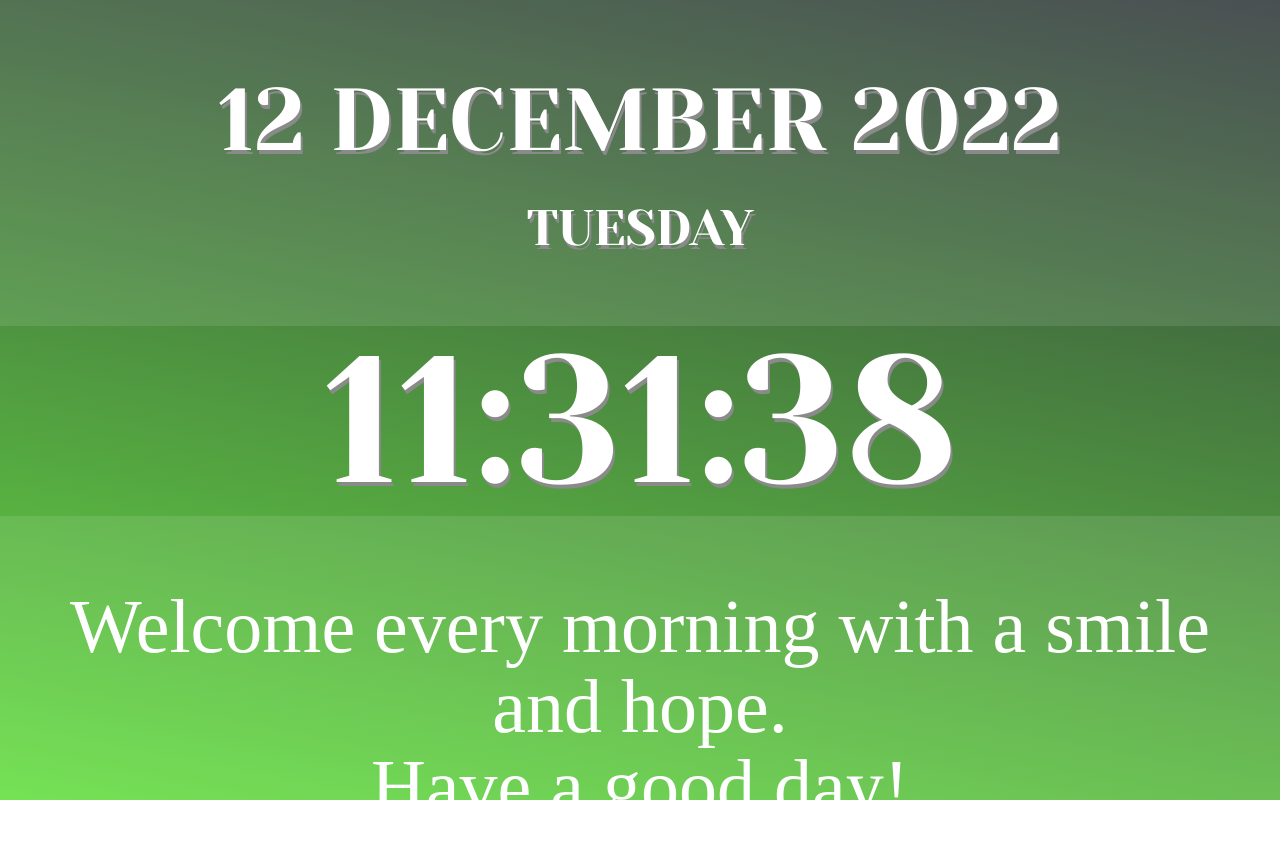
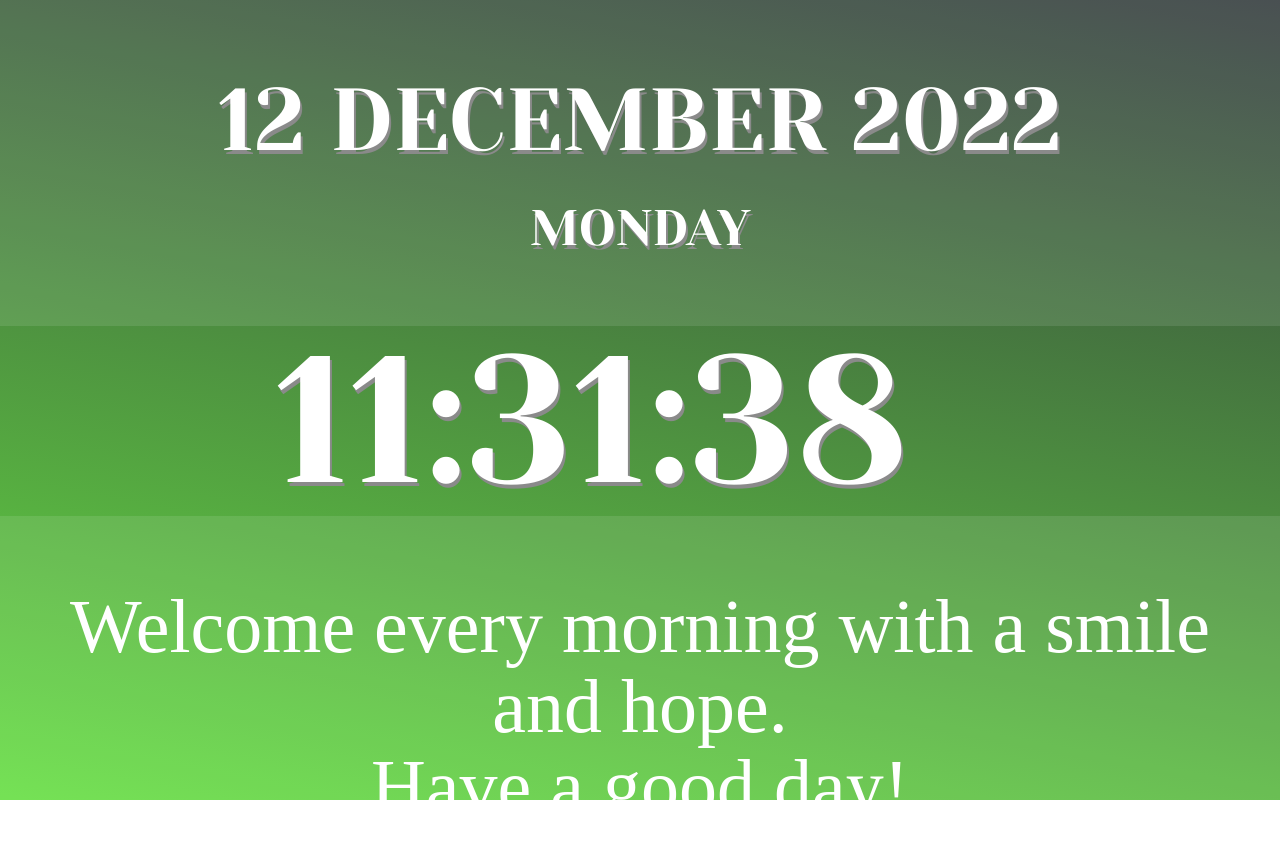
Before and after one commit to KatherinaKulinich/TODAY, a plain HTML site: page index.html in a window 1280 px wide. Drawn offline with Linux system fonts and the light colour scheme; a web font is replaced by a local one.

Commit message:
add some corrects in js and styles

```diff
--- a/index.js
+++ b/index.js
@@ -38,7 +38,7 @@ const wishes = [
 ];
 
 const hexSymbols = ['0', '1', '2', '3', '4', '5', '6', '7', '8', '9', 'a', 'b', 'c', 'd', 'e', 'f'];
-const week = ["Monday","Tuesday","Wednesday","Thursday","Friday","Saturday", "Sunday"];
+const week = ["Sunday", "Monday","Tuesday","Wednesday","Thursday","Friday","Saturday"];
 const year = ['January', 'February', 'March', 'April', 'May', 'June', 'July', 'August', 'September', 'October', 'November', 'December'];
 
 const container = document.querySelector('#container');
@@ -77,12 +77,14 @@ setInterval(getCurrentTime, 1000);
 
 //date
 
-let time = new Date;
-let currentDate = ('0' + time.getDate()).slice(-2) + ' ' + year[time.getMonth()] + ' ' + time.getFullYear();
+function getCurrentDate() {
+    let time = new Date;
+    let currentDate = ('0' + time.getDate()).slice(-2) + ' ' + year[time.getMonth()] + ' ' + time.getFullYear();
 
-date.innerHTML = currentDate;
-weekDay.innerHTML =  week[time.getDay()];
-
+    date.innerHTML = currentDate;
+    weekDay.innerHTML =  week[time.getDay()];
+}
+document.onload = getCurrentDate();
 
 
 //random background
--- a/styles.css
+++ b/styles.css
@@ -41,7 +41,8 @@ body {
 #time {
     font-size: 180px;
     line-height: 190px;
-    text-shadow:2px 4px 0px #8a8a8a;
+    text-shadow: 2px 4px 0px #8a8a8a;
+    min-width: 730px;
 }
 
 #container {
```
